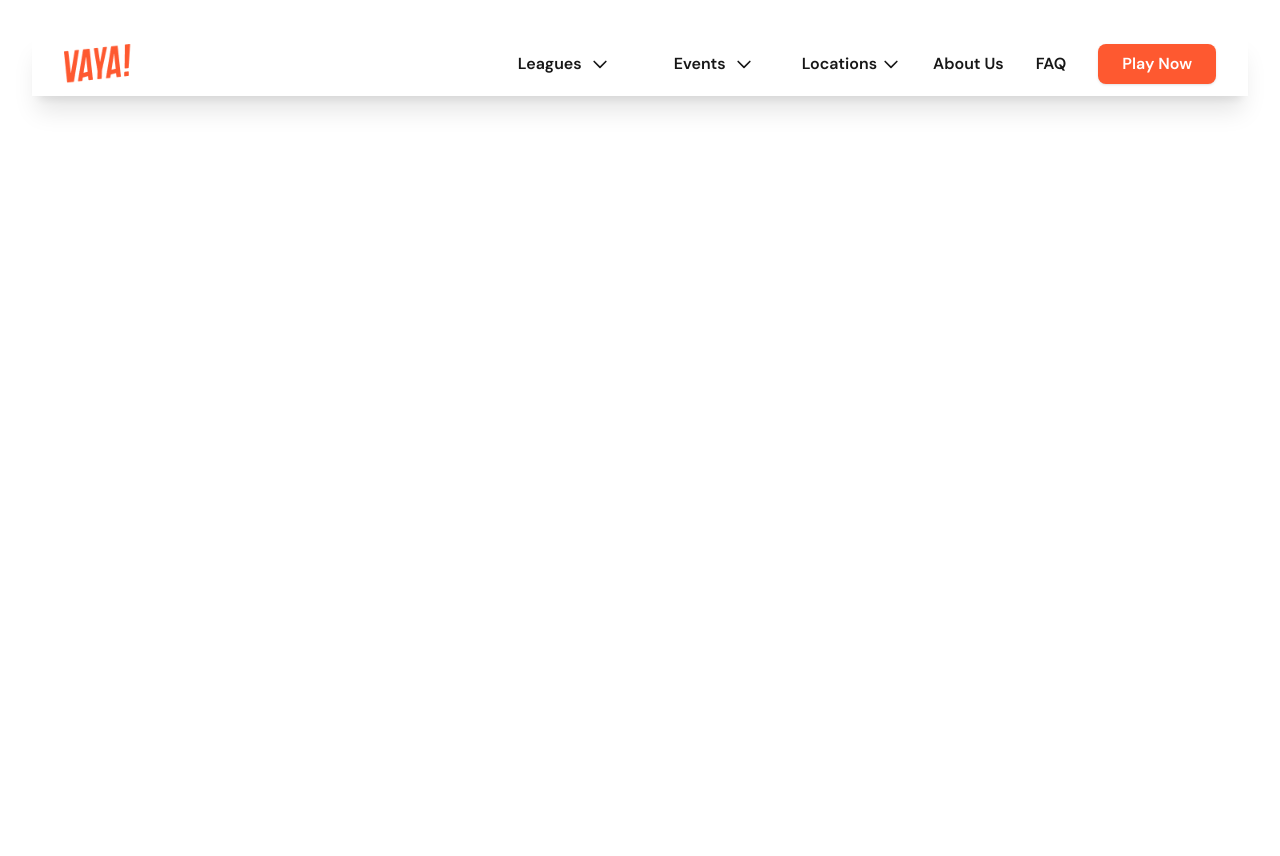
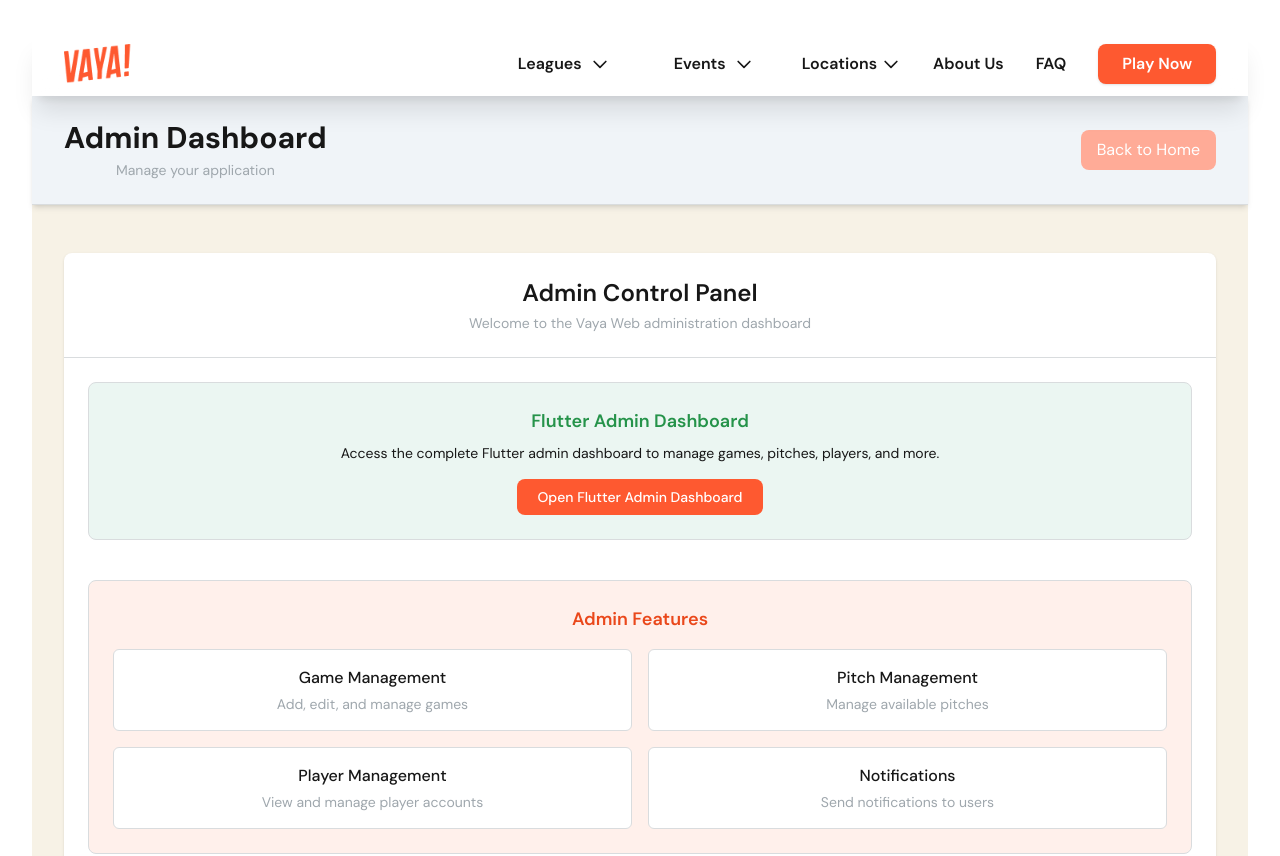
Before and after one commit to KHUSHBU-AETPL/vaya-web, a React (Vite) app: page /admin in a window 1280 px wide. Shown: the top 856 px of the page. Before the commit the page ends 800 px from the top, so only its background shows below. Built offline with nearby package versions, Linux system fonts and the light colour scheme.

Commit message:
deploy on firebase

```diff
--- a/src/App.jsx
+++ b/src/App.jsx
@@ -3,6 +3,8 @@ import MainSection from './screens/MainSection'
 import Navbar from './screens/Navbar'
 import FAQ from './screens/FAQ' // Added import statement for FAQ
 import { Routes, Route } from 'react-router'
+import AdminLayout from './admin/components/AdminLayout'
+import Dashboard from './admin/pages/Dashboard'
 import '@fontsource/dm-sans'; // Defaults to weight 400
 import '@fontsource/dm-sans/500.css'; // Medium
 import '@fontsource/dm-sans/600.css'; // Semi Bold
@@ -16,6 +18,9 @@ function App() {
     <Routes>
       <Route path="/" element={<MainSection/>}/>
       <Route path="/faq" element={<FAQ/>}/>
+      <Route path="/admin" element={<AdminLayout/>}>
+        <Route index element={<Dashboard/>}/>
+      </Route>
     </Routes>
     </>
   )
--- /dev/null
+++ b/src/admin/components/AdminLayout.jsx
@@ -0,0 +1,29 @@
+import { Outlet, Link } from 'react-router-dom';
+
+function AdminLayout() {
+  return (
+    <div className="min-h-screen" style={{ backgroundColor: 'var(--color-primary-beige)' }}>
+      <header style={{ backgroundColor: 'var(--color-navbar-bg)' }} className="shadow-md">
+        <div className="max-w-7xl mx-auto py-6 px-4 sm:px-6 lg:px-8 flex justify-between items-center">
+          <div>
+            <h1 className="text-3xl font-bold" style={{ color: 'var(--color-primary-black)' }}>Admin Dashboard</h1>
+            <p className="text-sm mt-1" style={{ color: 'var(--color-gray-100)' }}>Manage your application</p>
+          </div>
+          <Link to="/" className="px-4 py-2 rounded-lg" style={{ backgroundColor: 'var(--color-secondary-orange-50)', color: 'var(--color-primary-white)' }}>
+            Back to Home
+          </Link>
+        </div>
+        <div className="border-t border-gray-200" style={{ borderColor: 'var(--color-gray-25)' }}></div>
+      </header>
+      <main>
+        <div className="max-w-7xl mx-auto py-6 sm:px-6 lg:px-8">
+          <div className="px-4 py-6 sm:px-0">
+            <Outlet />
+          </div>
+        </div>
+      </main>
+    </div>
+  );
+}
+
+export default AdminLayout;
--- /dev/null
+++ b/src/admin/pages/Dashboard.jsx
@@ -0,0 +1,76 @@
+import { useState } from 'react';
+
+function Dashboard() {
+  const [isLoading, setIsLoading] = useState(false);
+
+  const handleOpenFlutterDashboard = () => {
+    const flutterDashboardUrl = "http://localhost:57645/";
+    setIsLoading(true);
+    setTimeout(() => {
+      window.open(flutterDashboardUrl, "_blank");
+      setIsLoading(false);
+    }, 800);
+  };
+
+  return (
+    <div className="shadow rounded-lg" style={{ backgroundColor: 'var(--color-primary-white)' }}>
+      <div className="px-6 py-6 border-b" style={{ borderColor: 'var(--color-gray-25)' }}>
+        <h2 className="text-2xl font-semibold" style={{ color: 'var(--color-primary-black)' }}>Admin Control Panel</h2>
+        <p className="mt-1 text-sm" style={{ color: 'var(--color-gray-100)' }}>Welcome to the Vaya Web administration dashboard</p>
+      </div>
+
+      <div className="p-6 space-y-10">
+        {/* Flutter Dashboard Card */}
+        <div className="p-6 border rounded-lg" style={{
+          backgroundColor: 'var(--color-success-light)',
+          borderColor: 'var(--color-gray-25)'
+        }}>
+          <h3 className="text-lg font-semibold" style={{ color: 'var(--color-success-dark)' }}>Flutter Admin Dashboard</h3>
+          <p className="mt-2 text-sm" style={{ color: 'var(--color-primary-black)' }}>
+            Access the complete Flutter admin dashboard to manage games, pitches, players, and more.
+          </p>
+          <div className="mt-4">
+            <button
+              onClick={handleOpenFlutterDashboard}
+              disabled={isLoading}
+              className="px-5 py-2 rounded-lg text-sm font-medium transition"
+              style={{
+                backgroundColor: isLoading ? 'var(--color-gray-50)' : 'var(--color-primary-orange)',
+                color: 'var(--color-primary-white)',
+                cursor: isLoading ? 'not-allowed' : 'pointer'
+              }}
+            >
+              {isLoading ? 'Loading...' : 'Open Flutter Admin Dashboard'}
+            </button>
+          </div>
+        </div>
+
+        {/* Admin Features */}
+        <div className="p-6 border rounded-lg" style={{
+          backgroundColor: 'var(--color-warning-light)',
+          borderColor: 'var(--color-gray-25)'
+        }}>
+          <h3 className="text-lg font-semibold" style={{ color: 'var(--color-warning-dark)' }}>Admin Features</h3>
+          <div className="mt-4 grid grid-cols-1 sm:grid-cols-2 gap-4">
+            {[
+              { title: 'Game Management', desc: 'Add, edit, and manage games' },
+              { title: 'Pitch Management', desc: 'Manage available pitches' },
+              { title: 'Player Management', desc: 'View and manage player accounts' },
+              { title: 'Notifications', desc: 'Send notifications to users' },
+            ].map((feature, idx) => (
+              <div key={idx} className="p-4 rounded-md border" style={{
+                backgroundColor: 'var(--color-primary-white)',
+                borderColor: 'var(--color-gray-25)'
+              }}>
+                <h4 className="font-medium" style={{ color: 'var(--color-primary-black)' }}>{feature.title}</h4>
+                <p className="mt-1 text-sm" style={{ color: 'var(--color-gray-100)' }}>{feature.desc}</p>
+              </div>
+            ))}
+          </div>
+        </div>
+      </div>
+    </div>
+  );
+}
+
+export default Dashboard;
--- a/src/screens/Navbar.jsx
+++ b/src/screens/Navbar.jsx
@@ -1,6 +1,6 @@
 import React, { useState } from 'react';
 import logo from '../assets/images/logo_vaya.png';
-import { Link } from 'react-router';
+import { Link } from 'react-router-dom';
 
 const Navbar = () => {
   const [leaguesOpen, setLeaguesOpen] = useState(false);
@@ -127,6 +127,7 @@ const Navbar = () => {
             <Link to="/faq" className="text-primary-black hover:text-primary-orange transition-colors duration-200 ease-in-out">
               <span className="text-semibold text-medium">FAQ</span>
             </Link>
+
 
             {/* Play Now Button */}
             <Link to="/play" className="bg-primary-orange text-primary-white px-6 py-2 rounded-lg hover:bg-warning-dark transition-colors duration-300 shadow-sm hover:shadow-md">
@@ -255,6 +256,11 @@ const Navbar = () => {
             <span className="text-semibold text-medium">FAQ</span>
           </Link>
 
+          {/* Mobile Admin */}
+          <Link to="/admin" className="block px-3 py-2 text-primary-black hover:text-primary-orange rounded-md transition-colors duration-200">
+            <span className="text-semibold text-medium">Admin</span>
+          </Link>
+
           {/* Mobile Play Now Button */}
           <Link to="/play" className="block mt-4 text-center bg-primary-orange text-primary-white px-4 py-3 rounded-lg hover:bg-warning-dark transition-colors duration-300 shadow-sm hover:shadow-md">
             <span className="text-semibold text-medium text-primary-white">Play Now</span>
```
